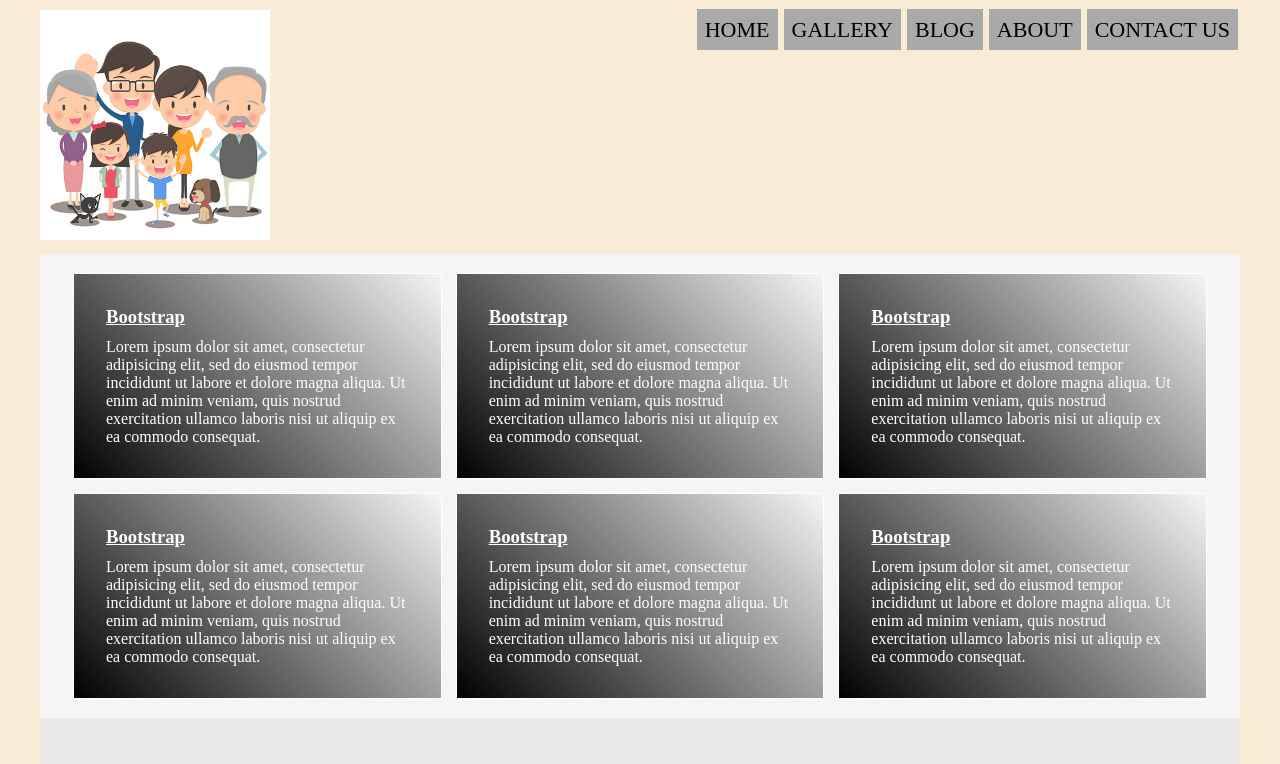
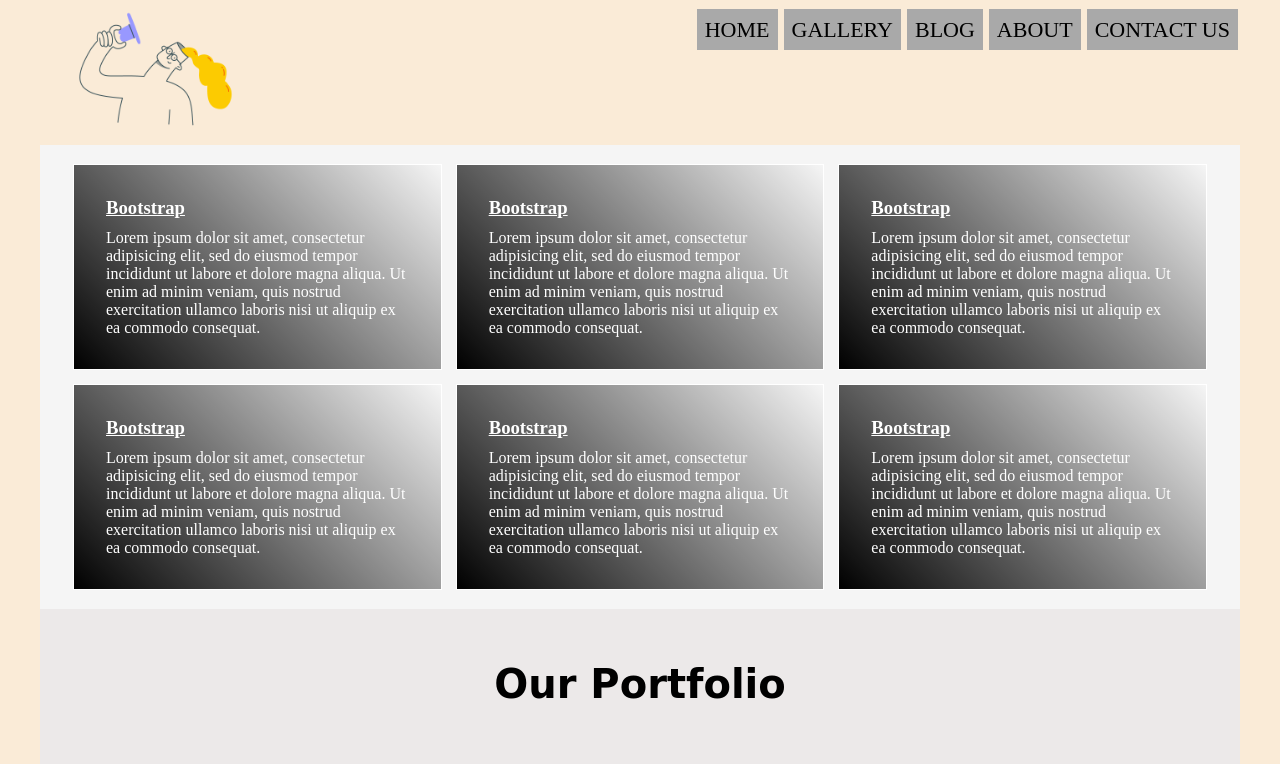
Before and after one commit to Emran-Khan-Learner/Assignment-Two, a plain HTML site: page index.html in a window 1280 px wide. Shown: the top 764 px of the page. Drawn offline with Linux system fonts and the light colour scheme.

Commit message:
Update index.html

```diff
--- a/index.html
+++ b/index.html
@@ -11,7 +11,7 @@
 <body>
 	<header>
 		<div class="logo">
-			<img class="main-logo" src="images/background.jpg">
+			<img class="main-logo" src="images/logo.png">
 		</div>
 		<nav>
 			<ul>
```
